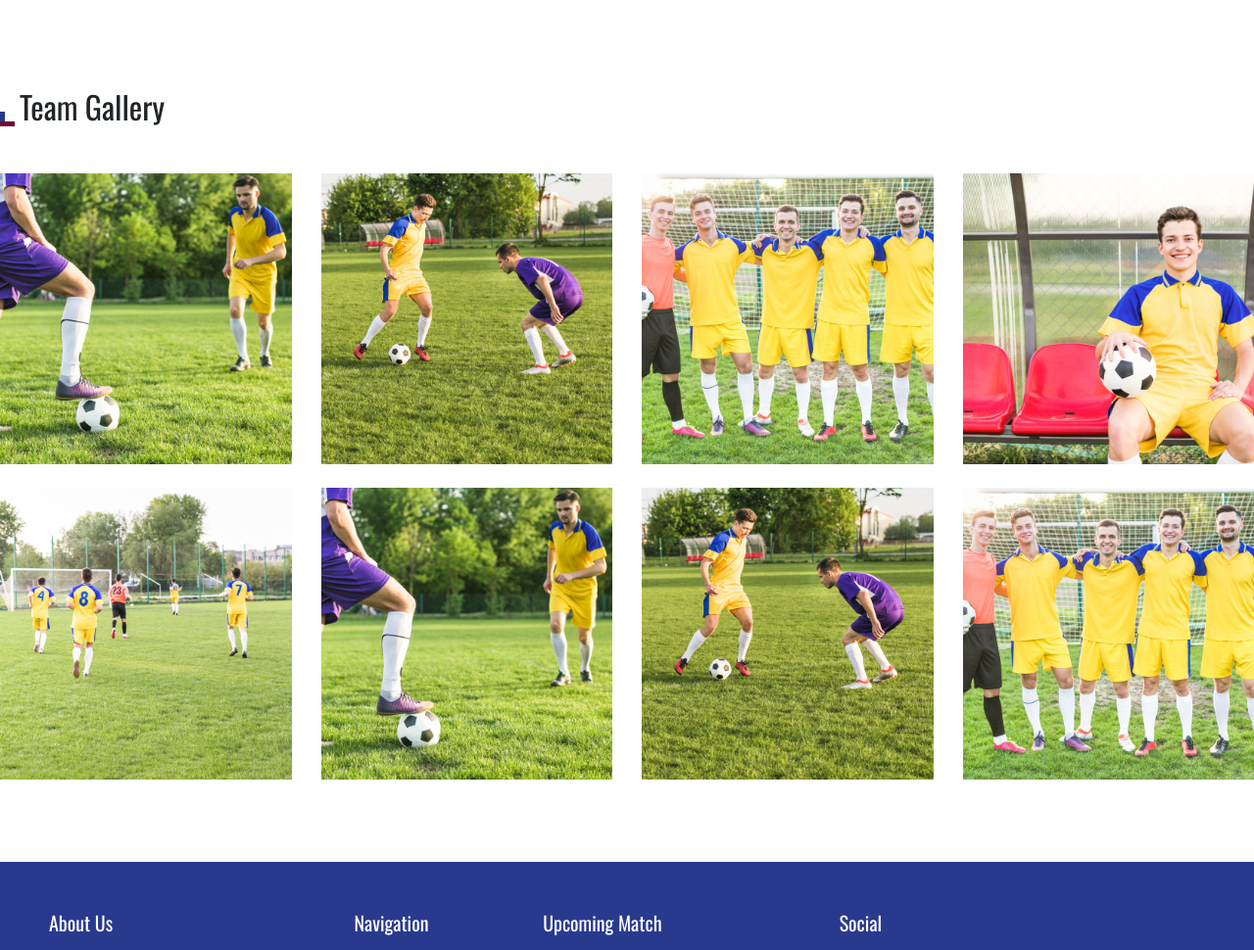
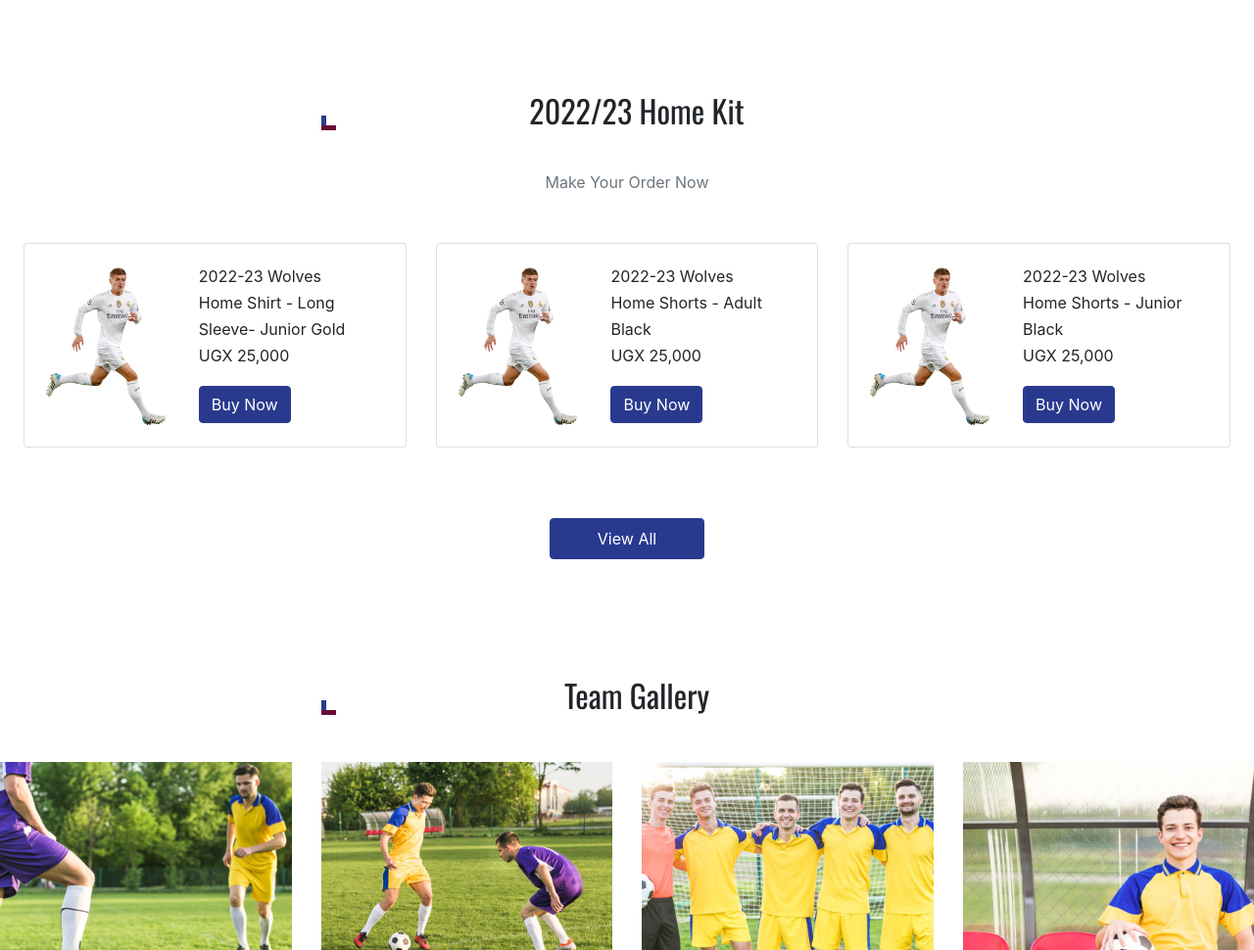
Before and after one commit to byasi/football_site, a plain HTML site: page index.html in a window 1280 px wide. Shown: the part 2402-3372 px from the top of the page at 98% size. Drawn offline with nearby package versions, Linux system fonts and the light colour scheme; files whose address does not match are found by name.

Commit message:
Added Kits Section in Homepage

```diff
--- a/index.html
+++ b/index.html
@@ -336,7 +336,7 @@
 
         <div class="row justify-content-center mt-5">
           <div class="col-lg-4 text-center">
-            <a href="#" class="btn btn-primary py-3 px-4">View All News</a>
+            <a href="#" class="btn btn-primary">View All News</a>
           </div>
         </div>
         <!-- </div> -->
@@ -399,7 +399,7 @@
           </div>
         </div>
 
-        <div class="owl-4-slider owl-carousel">
+        <div class="owl-4-slider owl-carousel p-3">
           <div class="item player">
             <a href="#"><img src="images/player_4.jpg" alt="Image" class="img-fluid"></a>
             <div class="p-4">
@@ -462,14 +462,98 @@
 
         <!-- </div> -->
       </div>
+      <!-- Home Kit Section -->
+      <div class="site-section">
+        <div class="row justify-content-center mb-2">
+          <div class="col-6 text-center">
+            <h2 class="section-title">2022/23 Home Kit</h2>
+            <p class=" text-muted ">Make Your Order Now</p>
+          </div>
+        </div>
+        <div class="row mb-3 justify-content-center align-items-md-stretch p-4">
+
+          <div class="col-md-4">
+            <div class=" rounded-3">
+              <div class="card text-center">
+                <div class="card-body">
+                  <div class="row">
+                        <div class="col-md-5">
+                          <img src="images/player_1.png" alt="" width="100%" height="100%">
+                        </div>
+                        <div class="col-md-7">
+                            <p class="card-text text-bold text-left">2022-23 Wolves <br> Home Shirt - Long <br> Sleeve- Junior Gold <br>
+                              UGX 25,000
+                            </p>
+                           <p class="card-text text-left">
+                            <a class="btn btn-primary" href="#">Buy Now</a> &nbsp;&nbsp;
+                           </p>
+                        </div>
+                  </div>
+                </div>
+              </div>
+            </div>
+          </div>
+
+          <div class="col-md-4">
+            <div class=" rounded-3">
+              <div class="card text-center">
+                <div class="card-body">
+                  <div class="row">
+                        <div class="col-md-5">
+                          <img src="images/player_1.png" alt="" width="100%" height="100%">
+                        </div>
+                        <div class="col-md-7">
+                            <p class="card-text text-bold text-left">2022-23 Wolves <br> Home Shorts - Adult <br> Black <br>
+                              UGX 25,000
+                            </p>
+                           <p class="card-text text-left">
+                            <a class="btn btn-primary" href="#">Buy Now</a> &nbsp;&nbsp;
+                           </p>
+                        </div>
+                  </div>
+                </div>
+              </div>
+            </div>
+          </div>
+
+          <div class="col-md-4">
+            <div class=" rounded-3">
+              <div class="card text-center">
+                <div class="card-body">
+                  <div class="row">
+                        <div class="col-md-5">
+                          <img src="images/player_1.png" alt="" width="100%" height="100%">
+                        </div>
+                        <div class="col-md-7">
+                            <p class="card-text text-bold text-left">2022-23 Wolves <br> Home Shorts - Junior <br> Black<br>
+                              UGX 25,000
+                            </p>
+                           <p class="card-text text-left">
+                            <a class="btn btn-primary" href="#">Buy Now</a> &nbsp;&nbsp;
+                           </p>
+                        </div>
+                  </div>
+                </div>
+              </div>
+            </div>
+          </div>
+
+        </div>
+        <div class="row justify-content-center mt-5">
+          <div class="col-lg-4 text-center">
+            <a href="#" class="btn btn-primary py-2 px-5">View All</a>
+          </div>
+        </div>
+      </div>
+      <!-- End of Home Kit -->
 
       <div class="site-section">
         <!-- <div class="container"> -->
-        <div class="row align-items-center mb-2">
-          <div class="col-6">
-            <h2 class="section-title">Team Gallery</h2>
+          <div class="row justify-content-center mb-2">
+            <div class="col-6 text-center">
+              <h2 class="section-title">Team Gallery</h2>
+            </div>
           </div>
-        </div>
 
         <div class="row">
           <div class="col-6 col-sm-6 col-md-4 col-lg-3 mb-4">
```
Also changed, not shown: images/kit.jpg (added).
